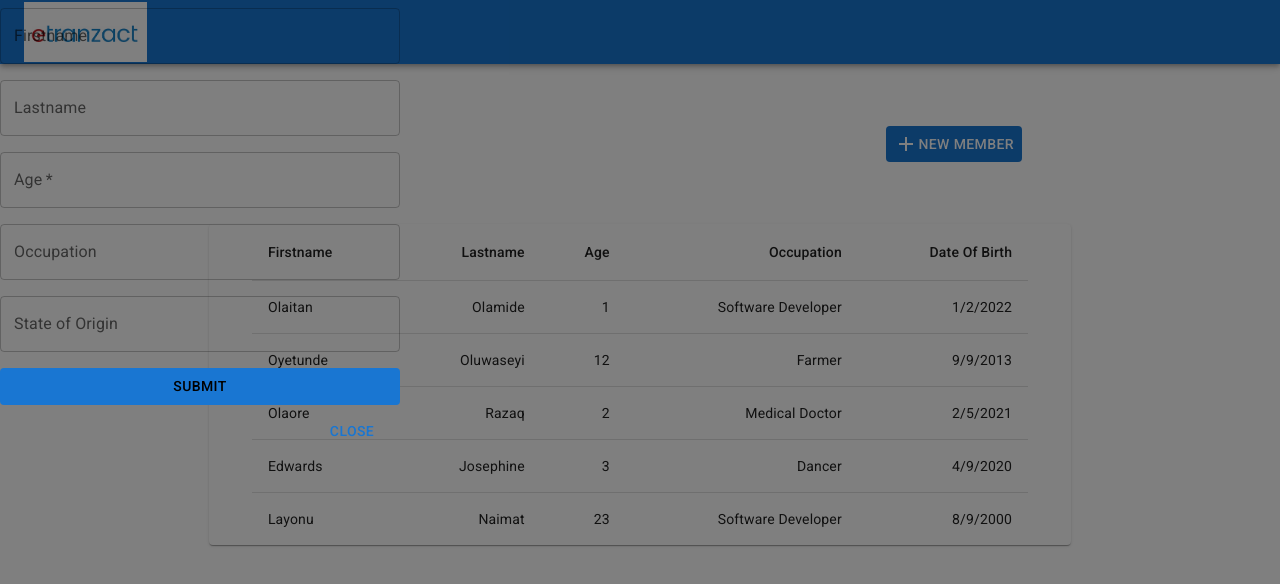
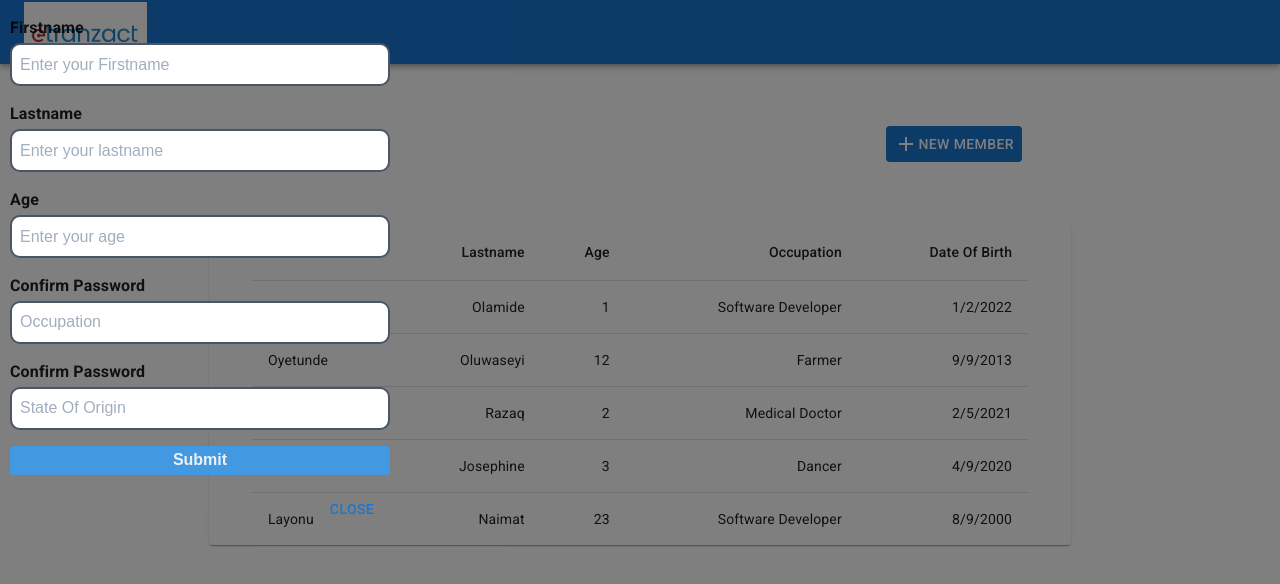
Before and after one commit to DarkL19ht/table-with-Material-UI, a React (Vite) app: page / in a window 1280 px wide. Both pictures are taken after a click on the button "NEW MEMBER". Shown: the top 584 px of the page. Built offline with nearby package versions, Linux system fonts and the light colour scheme.

Commit message:
FORMIK form update

```diff
--- a/package.json
+++ b/package.json
@@ -16,10 +16,12 @@
     "@mui/material": "^5.14.1",
     "@mui/styled-engine-sc": "^5.12.0",
     "@reduxjs/toolkit": "^1.9.5",
+    "formik": "^2.4.2",
     "react": "^18.2.0",
     "react-dom": "^18.2.0",
     "react-redux": "^8.1.1",
-    "styled-components": "^5.3.11"
+    "styled-components": "^5.3.11",
+    "yup": "^1.2.0"
   },
   "devDependencies": {
     "@types/react": "^18.2.14",
--- a/src/App.css
+++ b/src/App.css
@@ -2,3 +2,102 @@
   width: 10%;
   /* height: 40%; */
 }
+
+.App {
+  text-align: center;
+  padding: 5rem 1rem;
+}
+
+.error {
+  color: #fc8181;
+  font-size: 0.75rem;
+  text-align: left;
+  margin-top: 0.25rem;
+}
+
+.checkbox {
+  display: flex;
+  justify-content: flex-start;
+  align-items: center;
+  margin-top: 1rem;
+}
+
+nav {
+  display: flex;
+  justify-content: center;
+  align-items: center;
+  margin-bottom: 2rem;
+}
+nav h3 {
+  margin: 1rem;
+  cursor: pointer;
+  color: #718096;
+}
+nav h3:hover {
+  color: white;
+}
+
+form {
+  width: 95%;
+  max-width: 400px;
+  margin: 0 auto;
+}
+
+form label {
+  font-size: 1rem;
+  font-weight: bold;
+  display: block;
+  text-align: left;
+  margin: 1rem 0 0.2rem;
+}
+
+input,
+select {
+  width: 100%;
+  padding: 0.65rem 0.5rem;
+  font-size: 1rem;
+  /* color: white; */
+  border: 2px solid #4a5568;
+  /* background-color: #2d3748; */
+  border-radius: 10px;
+  outline: none;
+}
+
+input:focus,
+select:focus {
+  border-color: #4299e1;
+}
+
+input::placeholder,
+select::placeholder {
+  color: #a0aec0;
+}
+
+input[type="checkbox"] {
+  width: fit-content;
+  margin-right: 0.5rem;
+  transform: scale(1.25);
+}
+
+button[type="submit"] {
+  display: block;
+  margin: 1rem 0;
+  padding: 0.35rem 0.5rem;
+  background-color: #4299e1;
+  color: #edf0f6;
+  border: none;
+  border-radius: 3px;
+  width: 100%;
+  font-size: 1rem;
+  font-weight: bold;
+  cursor: pointer;
+}
+
+input.input-error,
+select.input-error {
+  border-color: #fc8181
+}
+
+button:disabled {
+  opacity: 0.35;
+}
--- a/src/components/DataForm.jsx
+++ b/src/components/DataForm.jsx
@@ -1,83 +1,191 @@
 import * as React from 'react';
-import TextField from '@mui/material/TextField';
-import {useDispatch, useSelector } from 'react-redux';
-import Box from '@mui/material/Box';
-import {Button, AppBar, CssBaseline, Toolbar, Container} from '@mui/material';
-import Users from "../data/Users"
+// import TextField from '@mui/material/TextField';
+// import {useDispatch, useSelector } from 'react-redux';
+// import Box from '@mui/material/Box';
+// import {Button, AppBar, CssBaseline, Toolbar, Container} from '@mui/material';
+// import Users from "../data/Users"
+
+import { useFormik } from "formik";
+import { basicSchema } from "../schemas";
+
+
+const onSubmit = async (values, actions) => {
+  console.log(values)
+  console.log(actions)
+  await new Promise((resolve) => setTimeout(resolve, 1000));
+  actions.resetForm()
+}
+
+const DataForm = () => {
+  const {values, errors, isSubmitting, touched, handleBlur, handleChange, handleSubmit} = useFormik({
+      initialValues: {
+        firstname: "",
+          age: '',
+          lastname: '',
+          confirmPassword: ''
+      },
+      validationSchema: basicSchema,
+      onSubmit,
+  })
+
+ console.log(errors)
+  return (
+    <form onSubmit={handleSubmit} autoComplete="off">
+      <label htmlFor="firstname">Firstname</label>
+      <input
+          value={values.firstname}
+          onChange={handleChange}
+          onBlur={ handleBlur }
+          id="firstname"
+          type="text"
+          placeholder="Enter your Firstname"
+          className={errors.firstname && touched.firstname ? "input-error" : ""}
+      />
+      {errors.firstname && touched.firstname && <p className="error">{errors.firstname}</p>}
+
+      <label htmlFor="lastname">Lastname</label>
+      <input
+          value={values.lastname}
+          onChange={handleChange}
+          onBlur={ handleBlur }
+          id="lastname"
+          type="text"
+          placeholder="Enter your lastname"
+          className={errors.lastname && touched.lastname ? "input-error" : ""}
+      />
+      {errors.lastname && touched.lastname && <p className="error">{errors.lastname}</p>}
+
+      <label htmlFor="age">Age</label>
+      <input
+          value={values.age}
+          onChange={handleChange}
+          onBlur={ handleBlur }
+          id="age"
+          type="number"
+          placeholder="Enter your age"
+          className={errors.age && touched.age ? "input-error" : ""}
+      />
+      {errors.age && touched.age && <p className="error">{errors.age}</p>}
+
+      <label htmlFor="occupation">Confirm Password</label>
+      <input
+          value={values.occupation}
+          onChange={handleChange}
+          onBlur={ handleBlur }
+          id="occupation"
+          type="text"
+          placeholder="Occupation"
+          className={errors.occupation && touched.occupation ? "input-error" : ""}
+      />
+      {errors.occupation && touched.occupation && <p className="error">{errors.occupation}</p>}
+
+
+      <label htmlFor="stateOfOrigin">Confirm Password</label>
+      <input
+          value={values.stateOfOrigin}
+          onChange={handleChange}
+          onBlur={ handleBlur }
+          id="stateOfOrigin"
+          type="text"
+          placeholder="State Of Origin"
+          className={errors.stateOfOrigin && touched.stateOfOrigin ? "input-error" : ""}
+      />
+      {errors.stateOfOrigin && touched.stateOfOrigin && <p className="error">{errors.stateOfOrigin}</p>}
+      <button disabled={isSubmitting} type="submit">Submit</button>
+    </form>
+  );
+};
+export default DataForm;
 
 
 
-function DataForm() {
-  const { open } = useSelector(state => state.counter);
-  const dispatch = useDispatch();
-  const [data, setData] = React.useState({firstName: "", lastName: "", age: "", occupation: "", stateOfOrigin: ""})
-  const handleChange = (e) => {
-      const name = e.target.name;
-      //  console.log(name)
-      const value = e.target.value;
-      setData({...data, [name]: value})
-  }
-
-  const handleSubmit = (e) => {
-      e.preventDefault();
-      // data.map(i => {
-      //   localStorage.setItem(i., users)
-      // })
-
-      // const keys = Object.keys(data)
-      // keys.forEach(key => {
-      //   localStorage.setItem(key, data.key)
-      // })
-
-      const user = {
-          firstName: data.firstName,
-          lastName: data.lastName,
-          age: data.age,
-          occupation: data.occupation,
-          stateOfOrigin: data.stateOfOrigin
-      }
-      // useEffect(() => {
-      //   localStorage.setItem('item', JSON.stringify(item));
-      // }, [item]);
-
-      //users.push(user)
-      // console.log(users)
-      // users.map(i => {
-      //   console.log(i)
-         localStorage.setItem(user.firstName, user)
-      // })
-      let myNew = []
-      for (const k in localStorage) {
-        if (localStorage.hasOwnProperty(k)) {
-          console.log(user[0], user);
-           myNew =localStorage.getItem(localStorage[k])
-           console.log(myNew)
-        }
-      }
-  }
-return (
-  <Box
-    component="form"
-    sx={{
-      '& > :not(style)': { m: 1, width: '100%', ml:"0" },
-    }}
-    noValidate
-    autoComplete="off"
-    onSubmit={e => {
-      e.preventDefault()
-      handleSubmit(e);
-      dispatch(handleClose())
-    }}
-  >
-    <TextField id="firstName" label="Firstname" name='firstName' variant="outlined" onChange={handleChange} value={data.firstName} />
-    <TextField id="lastName" label="Lastname" name='lastName' variant="outlined" onChange={handleChange} value={data.lastName}/>
-    <TextField id="age" label="Age" name='age' type="number" variant="outlined" required onChange={handleChange} value={data.age}/>
-    <TextField id="occupation" name='occupation' label="Occupation" variant="outlined" onChange={handleChange} value={data.occupation} />
-    <TextField id="stateOfOrigin" name='stateOfOrigin' label="State of Origin" variant="outlined" onChange={handleChange} value={data.stateOfOrigin}/>
-    <Button id='submit' type='submit' sx={{display: "block", bgcolor:"primary.main", color: "common.black", width:"100%"}} >Submit </Button>
-  </Box>
-);
-}
 
 
-export default DataForm
+
+
+
+
+
+
+
+
+
+
+
+
+
+
+// function DataForm() {
+//   const { open } = useSelector(state => state.counter);
+//   const dispatch = useDispatch();
+//   const [data, setData] = React.useState({firstName: "", lastName: "", age: "", occupation: "", stateOfOrigin: ""})
+//   const handleChange = (e) => {
+//       const name = e.target.name;
+//       //  console.log(name)
+//       const value = e.target.value;
+//       setData({...data, [name]: value})
+//   }
+
+//   const handleSubmit = (e) => {
+//       e.preventDefault();
+//       // data.map(i => {
+//       //   localStorage.setItem(i., users)
+//       // })
+
+//       // const keys = Object.keys(data)
+//       // keys.forEach(key => {
+//       //   localStorage.setItem(key, data.key)
+//       // })
+
+//       const user = {
+//           firstName: data.firstName,
+//           lastName: data.lastName,
+//           age: data.age,
+//           occupation: data.occupation,
+//           stateOfOrigin: data.stateOfOrigin
+//       }
+//       // useEffect(() => {
+//       //   localStorage.setItem('item', JSON.stringify(item));
+//       // }, [item]);
+
+//       //users.push(user)
+//       // console.log(users)
+//       // users.map(i => {
+//       //   console.log(i)
+//          localStorage.setItem(user.firstName, user)
+//       // })
+//       let myNew = []
+//       for (const k in localStorage) {
+//         if (localStorage.hasOwnProperty(k)) {
+//           console.log(user[0], user);
+//            myNew =localStorage.getItem(localStorage[k])
+//            console.log(myNew)
+//         }
+//       }
+//   }
+// return (
+//   <Box
+//     component="form"
+//     sx={{
+//       '& > :not(style)': { m: 1, width: '100%', ml:"0" },
+//     }}
+//     noValidate
+//     autoComplete="off"
+//     onSubmit={e => {
+//       e.preventDefault()
+//       handleSubmit(e);
+//       dispatch(handleClose())
+//     }}
+//   >
+//     <TextField id="firstName" label="Firstname" name='firstName' variant="outlined" onChange={handleChange} value={data.firstName} />
+//     <TextField id="lastName" label="Lastname" name='lastName' variant="outlined" onChange={handleChange} value={data.lastName}/>
+//     <TextField id="age" label="Age" name='age' type="number" variant="outlined" required onChange={handleChange} value={data.age}/>
+//     <TextField id="occupation" name='occupation' label="Occupation" variant="outlined" onChange={handleChange} value={data.occupation} />
+//     <TextField id="stateOfOrigin" name='stateOfOrigin' label="State of Origin" variant="outlined" onChange={handleChange} value={data.stateOfOrigin}/>
+//     <Button id='submit' type='submit' sx={{display: "block", bgcolor:"primary.main", color: "common.black", width:"100%"}} >Submit </Button>
+//   </Box>
+// );
+// }
+
+
+// export default DataForm
--- /dev/null
+++ b/src/schemas/index.js
@@ -0,0 +1,12 @@
+import * as yup from "yup"
+
+const passwordRules = /^(?=.*\d)(?=.*[a-z])(?=.*[A-Z]).{5,}$/;
+// min 5 characters, 1 uppercase letter, 1 lowercase letter, 1 numeric digit.
+
+export const basicSchema = yup.object().shape({
+    firstname: yup.string().min(2).required("Required"),
+    age: yup.number().positive().integer().required("Required"),
+    lastname: yup.string().min(2).required("Required"),
+    occupation: yup.string().required("Required"),
+    stateOfOrigin: yup.string().required("Required"),
+})
```
Also changed, not shown: 1 other file (tests, documents, lock files or other folders).
